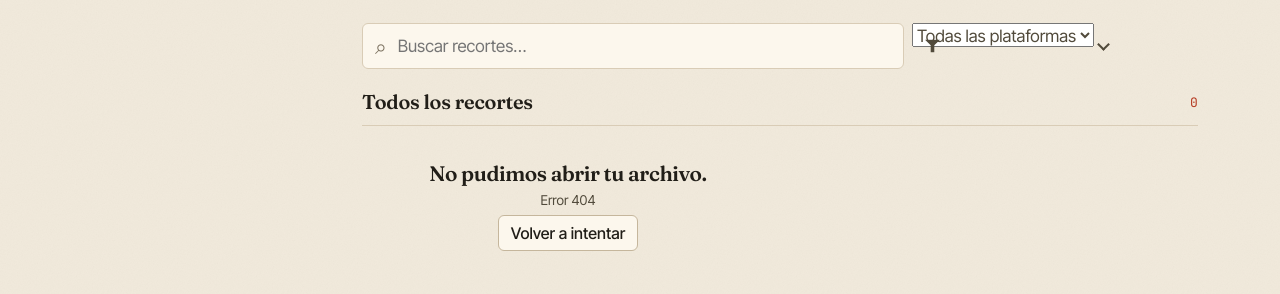
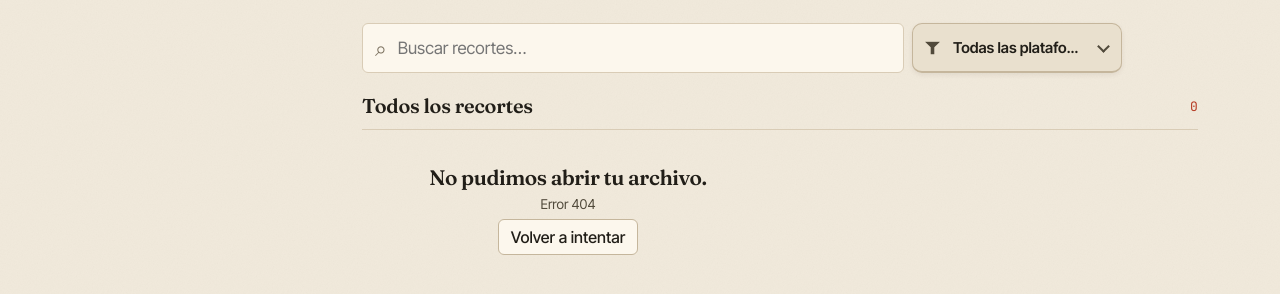
Before and after one commit to charly163/Recortes, a website with bundled scripts: page static/index.html in a window 1280 px wide. Shown: the part 188-482 px from the top of the page. Built offline with nearby package versions, Linux system fonts and the light colour scheme; no server answers.

Commit message:
Apply custom styling to platform filter

```diff
--- a/static/index.html
+++ b/static/index.html
@@ -28,7 +28,7 @@
       <section class="intro"><span class="eyebrow">Tu colección, a mano</span><h1 class="page-title">Un lugar para volver.</h1><p class="lead">Guardá eso que encontraste y querés mirar con tiempo.</p></section>
       <section class="toolbar" aria-label="Buscar y filtrar">
         <label class="searchbox"><span class="sr-only">Buscar por título, dominio o nota</span><span aria-hidden="true">⌕</span><input id="search" type="search" placeholder="Buscar recortes…" autocomplete="off" /></label>
-        <label class="filter-select"><span class="sr-only">Filtrar por plataforma</span><select id="platform-filter"><option value="">Todas las plataformas</option></select></label>
+        <label class="filter-select"><span class="sr-only">Filtrar por plataforma</span><select id="platform-filter" class="select"><option value="">Todas las plataformas</option></select></label>
       </section>
       <div class="active-filters" id="active-filters"></div>
       <section class="collection-head"><h2 class="section-title" id="collection-title">Todos los recortes</h2><span class="counter" id="result-count">0</span></section>
```
